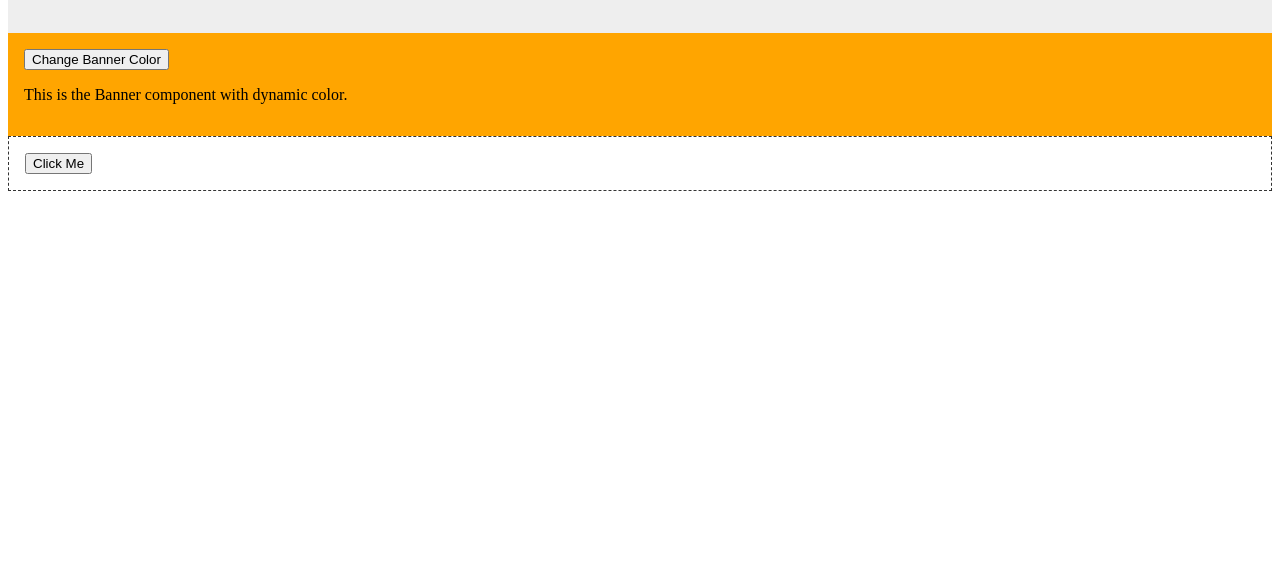
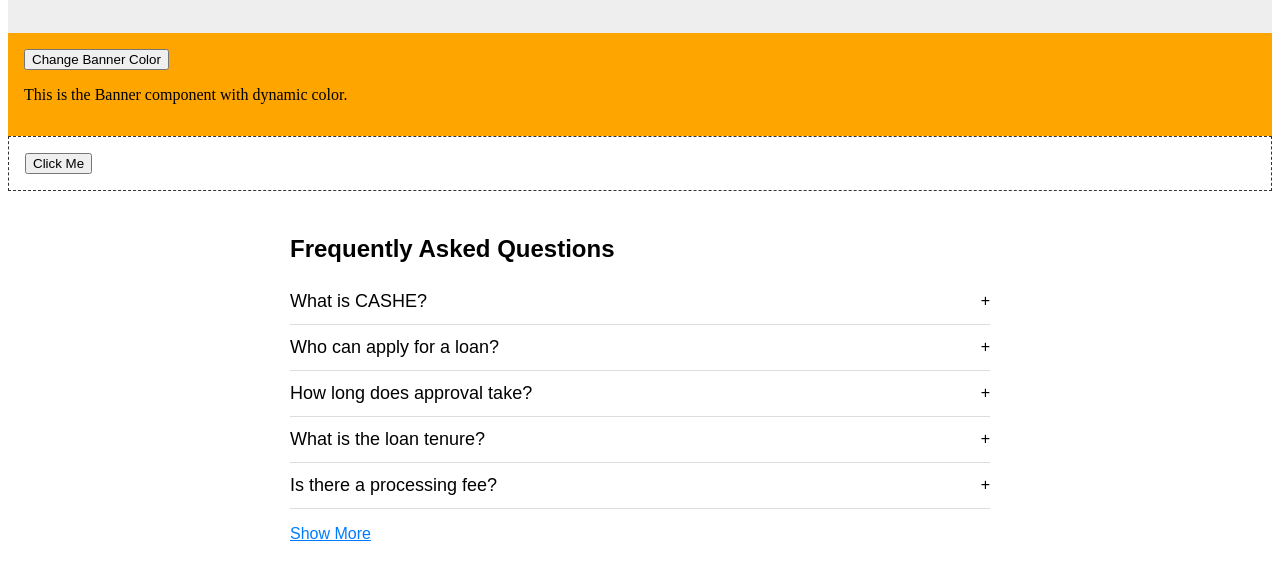
Before and after one commit to muddunazar/Cashe-Website, a Gatsby site: page / in a window 1280 px wide. Shown: the part 95-672 px from the top of the page. Built offline with nearby package versions, Linux system fonts and the light colour scheme; Gatsby itself is replaced by a stand-in of ours.

Commit message:
fix: added new comp

```diff
--- /dev/null
+++ b/src/components/FAQS.tsx
@@ -0,0 +1,111 @@
+import React, { useState, CSSProperties } from 'react';
+
+type FAQ = {
+  question: string;
+  answer: string;
+};
+
+const faqs: FAQ[] = [
+  { question: 'What is CASHE?', answer: 'CASHE is a digital lending platform for instant personal loans.' },
+  { question: 'Who can apply for a loan?', answer: 'Anyone with a stable income and valid KYC documents can apply.' },
+  { question: 'How long does approval take?', answer: 'Approval usually takes just a few minutes after verification.' },
+  { question: 'What is the loan tenure?', answer: 'You can choose a loan tenure from 3 to 12 months.' },
+  { question: 'Is there a processing fee?', answer: 'Yes, a small fee is deducted from the loan amount as processing charges.' },
+  { question: 'Can I prepay my loan?', answer: 'Yes, prepayment is allowed without any penalty.' },
+  { question: 'Is my data safe with CASHE?', answer: 'Absolutely, we follow industry-standard encryption and security measures.' },
+  { question: 'How do I track my EMI?', answer: 'You can view your EMI schedule inside the CASHE app.' },
+  { question: 'What happens on missed payments?', answer: 'Missed payments may incur late fees and affect your credit score.' },
+  { question: 'How do I contact customer support?', answer: 'You can reach us via email or the in-app support chat.' },
+];
+
+const FAQs = () => {
+  const [expandedIndexes, setExpandedIndexes] = useState<number[]>([]);
+  const [showAll, setShowAll] = useState(false);
+
+  const toggleFAQ = (index: number) => {
+    setExpandedIndexes((prev) =>
+      prev.includes(index) ? prev.filter((i) => i !== index) : [...prev, index]
+    );
+  };
+
+  const visibleFaqs = showAll ? faqs : faqs.slice(0, 5);
+
+  const styles: { [key: string]: CSSProperties } = {
+    container: {
+      maxWidth: '700px',
+      margin: '0 auto',
+      padding: '24px 16px',
+      fontFamily: 'Arial, sans-serif',
+    },
+    title: {
+      fontSize: '24px',
+      fontWeight: 'bold',
+      marginBottom: '16px',
+    },
+    faqItem: {
+      borderBottom: '1px solid #ddd',
+      padding: '12px 0',
+      cursor: 'pointer',
+    },
+    questionRow: {
+      display: 'flex',
+      justifyContent: 'space-between',
+      alignItems: 'center',
+    },
+    question: {
+      fontSize: '18px',
+      fontWeight: 500,
+      margin: 0,
+    },
+    answer: {
+      marginTop: '8px',
+      color: '#555',
+      fontSize: '16px',
+    },
+    toggleButton: {
+      marginTop: '16px',
+      color: '#007BFF',
+      background: 'none',
+      border: 'none',
+      padding: 0,
+      cursor: 'pointer',
+      fontSize: '16px',
+      textDecoration: 'underline',
+    },
+  };
+
+  return (
+    <section style={styles.container}>
+      <h2 style={styles.title}>Frequently Asked Questions</h2>
+      {visibleFaqs.map((faq, index) => {
+        const actualIndex = showAll ? index : index;
+        const isOpen = expandedIndexes.includes(actualIndex);
+
+        return (
+          <div
+            key={actualIndex}
+            style={styles.faqItem}
+            onClick={() => toggleFAQ(actualIndex)}
+          >
+            <div style={styles.questionRow}>
+              <h3 style={styles.question}>{faq.question}</h3>
+              <span>{isOpen ? '−' : '+'}</span>
+            </div>
+            {isOpen && <p style={styles.answer}>{faq.answer}</p>}
+          </div>
+        );
+      })}
+
+      {faqs.length > 5 && (
+        <button
+          style={styles.toggleButton}
+          onClick={() => setShowAll((prev) => !prev)}
+        >
+          {showAll ? 'Show Less' : 'Show More'}
+        </button>
+      )}
+    </section>
+  );
+};
+
+export default FAQs;
--- a/src/components/ReferenceComponent.tsx
+++ b/src/components/ReferenceComponent.tsx
@@ -4,6 +4,7 @@ const componentMap: Record<string, () => Promise<{ default: React.ComponentType<
   Banner: () => import('./Banner'),
   Header: () => import('./Header'),
   CTA: () => import('./CTA'),
+  FAQS: () => import('./FAQS'),
 };
 
 type Props = {
--- a/src/pages/index.tsx
+++ b/src/pages/index.tsx
@@ -15,6 +15,13 @@ const IndexPage = () => {
         link="/apply"
         theme="primary"
       />
+
+      <ReferenceComponent
+        name="FAQS"
+        text="Apply Now"
+        link="/apply"
+        theme="primary"
+      />
     </main>
   );
 };
```
